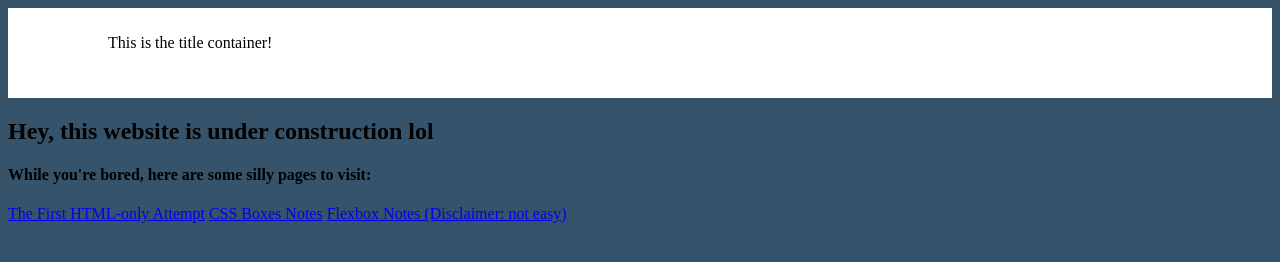
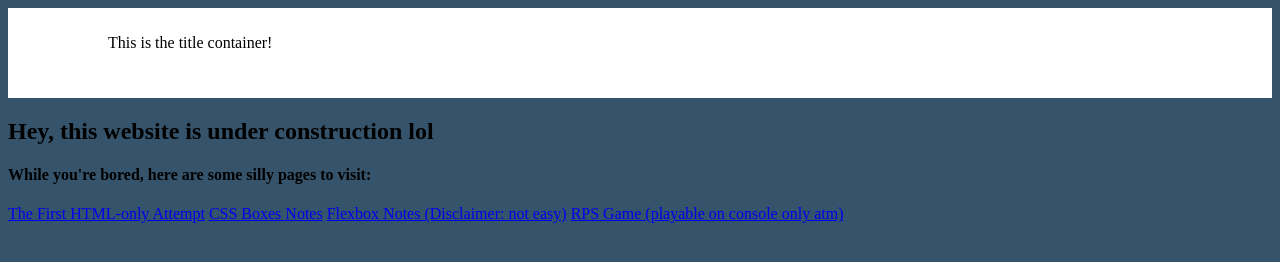
Before and after one commit to fishonttree/fott-web, a plain HTML site: page index.html in a window 1280 px wide. Drawn offline with Linux system fonts and the light colour scheme.

Commit message:
Add clickable link to RPS subpage on index.html

```diff
--- a/index.html
+++ b/index.html
@@ -53,7 +53,7 @@
         <a href="pages/html-basics/html-basics.html">The First HTML-only Attempt</a>
         <a href="pages/css-basics/concept-pages/boxing/boxing.html">CSS Boxes Notes</a>
         <a href="pages/css-basics/concept-pages/flexbox/flexbox.html">Flexbox Notes (Disclaimer: not easy)</a>
-        <a href="pages/rps-game-web/rps.html"></a>
+        <a href="pages/rps-game-web/rps.html">RPS Game (playable on console only atm)</a>
     </body>
 
 </html>
```
